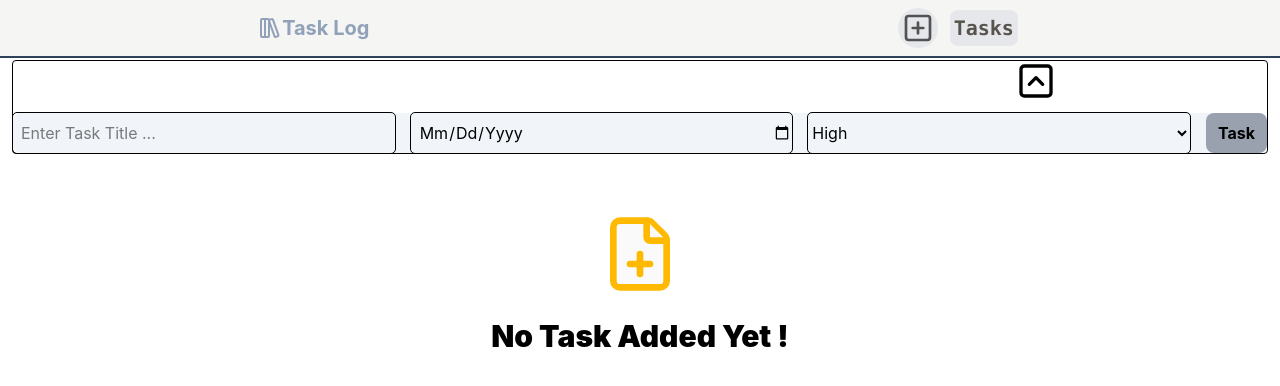
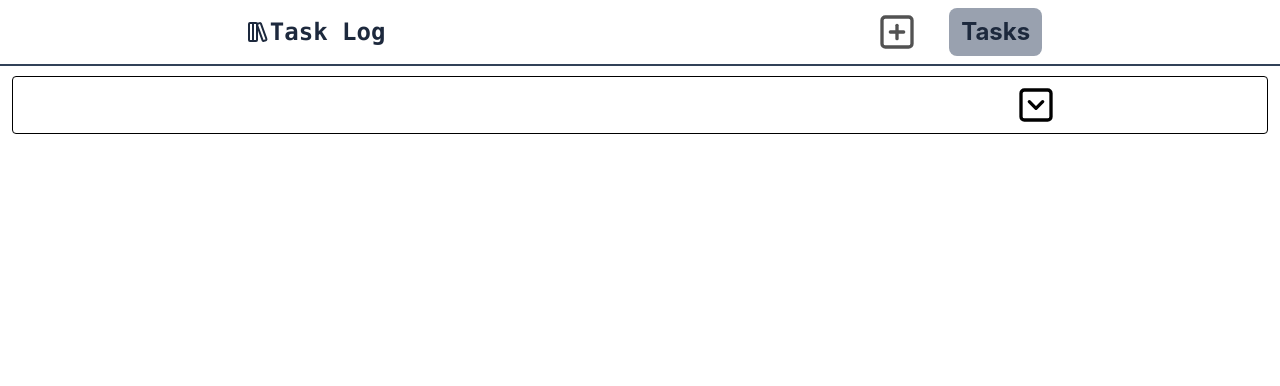
Before and after one commit to abdulsalam-hub/task-log, a React (Vite) app: page /task in a window 1280 px wide. Shown: the top 386 px of the page. Built offline with nearby package versions, Linux system fonts and the light colour scheme.

Commit message:
added more functional code . split component and optimize loading improve performance and accessibility.

```diff
--- a/index.html
+++ b/index.html
@@ -1,13 +1,16 @@
 <!doctype html>
 <html lang="en">
-  <head>
+
+<head>
     <meta charset="UTF-8" />
-    <link rel="icon" type="image/svg+xml" href="/vite.svg" />
+
     <meta name="viewport" content="width=device-width, initial-scale=1.0" />
-    <title>test1</title>
-  </head>
-  <body>
+    <title>task log</title>
+</head>
+
+<body>
     <div id="root"></div>
     <script type="module" src="/src/main.jsx"></script>
-  </body>
+</body>
+
 </html>
--- a/src/claro/Nav.jsx
+++ b/src/claro/Nav.jsx
@@ -3,30 +3,27 @@ import React from 'react'
 import { Link } from "react-router-dom";
 const Nav = () => {
   return (
-    <div className="w-full gap-x-2 py-2 fixed  left-0 top-0 flex justify-around items-center border-b-2 border-b-slate-700 overflow-hidden text-slate-400 bg-stone-100 backdrop-blur-2xl">
+    <div className="w-full gap-x-2 py-2 fixed font-bold  left-0 top-0 flex justify-around items-center border-b-2 border-b-slate-700  text-slate-800 text-2xl backdrop-blur-xs">
       <Link to="/">
         {" "}
-        <div className=" text-xl font-bold capitalize flex items-center  justify-start px-2">
+        <div className="  capitalize flex items-center font-[consolas,arial,sans-serif] justify-start px-2">
           {" "}
           <LibraryBigIcon />
-          <h1 className="block">task log</h1>
+          <h1 className="">task log</h1>
         </div>
       </Link>
-      <div className=" font-bold capitalize font-mono flex  mx-3 items-center justify-between gap-x-3 text-2xl">
-        <div className="flex gap-x-2 text-xl">
+      <div className="text-2xl font-bold capitalize flex items-center justify-between gap-x-8 ">
+        <div className="">
           <Link
             title="add tasks"
             to="/task"
-            className="flex items-center h-10 w-10 rounded-full border-sky-200 bg-gray-200 hover:text-gray-800 justify-center hover:bg-stone-500"
+            className="h-12 w-12 rounded-full  bg-gray-400 text-stone-700 hover:text-gray-800 hover:bg-stone-500"
           >
             {" "}
-            <PlusSquare className="w-8 h-8 text-neutral-600 text-xl font-bold hover:text-gray-800 " />
+            <PlusSquare className="w-10 h-full  text-neutral-600 hover:text-gray-800 " />
           </Link>
         </div>
-        <button
-
-          className="cursor-pointer text-xl font-bold  text-stone-600 rounded-lg bg-gray-200 capitalize p-1 transition-opacity duration-200 hover:bg-stone-300"
-        >
+        <button className="cursor-pointer  rounded-lg bg-gray-400 capitalize py-2 px-3  transition-all duration-200 hover:bg-stone-700">
           <Link to="/taskplace">tasks</Link>
         </button>
       </div>
--- a/src/claro/TaskPlace.jsx
+++ b/src/claro/TaskPlace.jsx
@@ -1,95 +1,67 @@
-import React,{useContext} from 'react'
+import React,{useContext ,useState} from 'react'
 import { TaskShare } from "../context/TaskShare";
-import {Calendar,  Trash2} from "lucide-react";
 
+import TaskCell from "../conponents/TaskCell";
 
 const TaskPlace=() =>
 {
-    const { task,handleDelete,handleComplete }=useContext(TaskShare)
-    const listTasks=["all","completed","undone"]
-    let filterTask;
+    const { task }=useContext(TaskShare)
+  const listTasks=["all","completed","undone"];
+  const [filterTask,setFilterTask]=useState(task)
 
+  let bgColor;
 
 function handlefilter(param) {
     if(param === 'all') {
-        filterTask = task
+      setFilterTask(task);
+      bgColor=" red-700"
+  }
+    const filt = task.filter((tasks) => (!tasks.completed));
+  if(param === "completed") {
+
+    setFilterTask(filt)
+    bgColor = "bg-fuchsia-300 text-white";
+
     }
-    if (param === "completed") {
-        filterTask=task.filter((tasks) =>
-        {
-            return tasks.completed === true
-        })
-    }
-    if(param === "undone") {
-         filterTask = task.filter((tasks) => {
-           return tasks.completed;
-         });
-    }
+  if(param==="undone") {
+    setFilterTask((tasks) => tasks.filter((task) => task.completed));
+    bgColor ="bg-fuchsia-500 text-white";
+  }
+
+
     }
 
   return (
     <>
       <div
-        className={` w-full mt-12  py-2 flex items-center justify-center gap-x-3 bg-slate-500`}
+        className={`w-full mt-18 sticky top-13  right-0 py-3 flex justify-center gap-x-3 bg-slate-500`}
       >
         {listTasks.map((tasks) => {
           return (
             <div
               onClick={() => handlefilter(tasks)}
               key={tasks}
-              className={`${task === "all" | "completed" | "undone" ? "bg-fuchsia-300" : ""} bg-gray-500  text-white rounded-full p-2 font-bold capitalize max-w-35 w-25  text-center my-1 hover:bg-fuchsia-500 cursor-pointer`}
+              className={` ${bgColor} bg-gray-500  text-white rounded-full p-2 font-bold capitalize max-w-35 w-25  text-center my-1 hover:bg-fuchsia-500 cursor-pointer`}
             >
               {tasks}
             </div>
           );
         })}
+
       </div>
 
-      <div className="w-full mt-4 border ">
-        {/* {[filterTask].map((task) => {
+      <div className="w-full mt-4 px-2 ">
+        {filterTask.map((task) =>
+        {
           return (
-            <div
-              className={`border font-bold border-gray-400 ${task.completed ? "border-200 text-gray-900" : " "} rounded p-2 flex items-center justify-around my-2  md:mx-4 w-full `}
-            >
-              <h1
-                className={`font-bold py-3 px-2 text-xl font-['sans-serif',consolas] ${task.completed ? " line-through" : ""}`}
-              >
-                {task.title}
-              </h1>
-
-              <div
-                className={` flex justify-around items-center capitalize ${task.dueDate === task.createdDate ? " text-emerald-500 " : ""} `}
-              >
-                {" "}
-                <span>
-                  <strong className="mr-2">created date :</strong>{" "}
-                  {task.createdDate}
-                </span>
-                <span>
-                  <Calendar className="w-5 h-5 " /> {task.dueDate}
-                </span>
-              </div>
-              <div className="flex justify-around items-baseline-last my-3 w-full">
-                <div
-                  onClick={() => handleComplete(task.id)}
-                  className={`${task.completed ? "bg-green-500 text-slate-300 " : "bg-amber-400 text-white"} rounded-full border border-black p-1`}
-                >
-                  {task.completed ? "unCompleted" : "Completed"}
-                </div>
-                <button
-                  onClick={() => handleDelete(task.id)}
-                  className="h-8 w-8 rounded-full bg-stone-300 text-black/700"
-                >
-                  {" "}
-                  <Trash2 className="h-5 w-5 font-bold text-[16px]" />
-                </button>
-              </div>
-            </div>
+          <TaskCell task={task} key={task}/>
           );
-        })} */}
+      })}
       </div>
     </>
   );
 }
 
+
+
 export default TaskPlace
--- a/src/conponents/Forms.jsx
+++ b/src/conponents/Forms.jsx
@@ -4,10 +4,10 @@ import  { useContext} from 'react'
 const Forms=() =>
 {
   const {
-    title,
+    title,description,
     dueDate,
     priority,
-    handleTitle,
+    handleTitle,handleDescription,
     handleDueDate,
     handlePriority,
     handleAddTasks
@@ -17,7 +17,7 @@ const Forms=() =>
     <form
       onSubmit={handleAddTasks}
       action=""
-      method="get"
+
       className="gap-y-3 bg-slate-100 rounded-lg md:h-10 md:mt-3 flex flex-col md:flex-row items-center md:justify-center md:gap-x-4 md:w-vw w-full "
     >
       <input
@@ -27,6 +27,7 @@ const Forms=() =>
         placeholder="enter task title ..."
         className="w-full h-10 bold outline-1 rounded md:h-full  capitalize  indent-2"
       />
+      <textarea value={description} className="border p-2 w-full overflow-y-auto rounded-lg h-15 shadow-lg shadow-blue-300/50" onChange={handleDescription} name="" id="" placeholder=" enter title description"></textarea>
       <input
         value={dueDate}
         onChange={handleDueDate}
@@ -42,7 +43,7 @@ const Forms=() =>
         onChange={handlePriority}
         className="w-full h-10 bold outline-1 rounded md:h-full  capitalize cursor-pointer"
       >
-        <option value="priority" disabled role="option">
+        <option  disabled aria-readonly={true} role="option">
           choose priorities
         </option>
         <option value="high">high</option>
@@ -52,7 +53,7 @@ const Forms=() =>
       <button
         type="submit"
         role="button"
-        className="cursor-pointer h-10 bg-gray-400 my-2 md:my-0 md:h-full px-3  rounded-lg font-bold capitalize "
+        className="cursor-pointer h-10 bg-gray-400 my-2 md:my-0 md:h-full px-3  rounded-lg font-bold capitalize w-30"
       >
         task
       </button>
--- a/src/conponents/TaskBox.jsx
+++ b/src/conponents/TaskBox.jsx
@@ -4,37 +4,58 @@ import { TaskShare } from '../context/TaskShare'
 import { useContext } from "react";
 
 const TaskBox=memo(function TaskBox({task})
-{const {handleDelete, handleComplete} = useContext(TaskShare);
+{
+  const {handleComplete,handleDelete}=useContext(TaskShare);
+
+
+
   return (
     <>
       <div
-             className={`border font-bold border-gray-400 ${task.completed ? "border-200 text-gray-900" : " "} rounded p-2 flex items-center justify-around my-2  md:mx-4 w-full `}
+        title={task.id}
+        className={`border font-bold  shadow-lg transition-transform hover:translate-1.5 shadow-stone-300 border-gray-600 font-[arial,consolas] ${task.completed ? "border-gray-200 text-gray-900" : ""} rounded-lg p-3 my-2  md:mx-1 w-full `}
       >
-             <h1
-               className={`font-bold py-3 px-2 text-xl font-['sans-serif',consolas] ${task.completed ? " line-through" : ""}`}
+        <button
+          onClick={() => handleDelete(task.id)}
+          className="h-8 w-8 rounded-full bg-stone-300 text-black/700   flex justify-center items-center cursor-pointer hover:scale-105 transition hover:bg-slate-300"
         >
-               {task.title}
-             </h1>
+          {" "}
+          <X className="h-5 w-5 font-bold text-[16px] " />
+        </button>
+        <div
+          className={`font-bold my-3 ${task.completed && " line-through "} `}
+        >
+          <h2 className="text-xl ">{task.title}</h2>
+        </div>
 
+        <details>
+          <summary>dates</summary>
           <div
-               className={` flex justify-around items-center capitalize ${task.dueDate === task.createdDate ? " text-emerald-500 " : ""} `}
+            className={`capitalize flex-col flex  ${task.dueDate === task.createdDate ? " text-emerald-500 " : ""} `}
           >
-               <span>{task.dueDate}</span> <span>{task.createdDate}</span>
+            <span>
+              {" "}
+              <strong>starts: </strong>
+              {task.dueDate}
+            </span>
+            <span>
+              <strong>due: </strong>
+              {task.createdDate}
+            </span>
           </div>
-             <div className="flex justify-around items-baseline-last my-3 w-full">
-               <div
+        </details>
+
+        <div className="flex items-center justify-around  gap-x-3 my-4">
+          <button
+            type="button"
+            title="click to mark: 'completed'"
+            aria-controls="delete"
             onClick={() => handleComplete(task.id)}
-                 className={`${task.completed ? "bg-green-500 text-slate-300 " : "bg-amber-400 text-white"} rounded-full border border-black p-1`}
+            className={`${task.completed ? "bg-amber-500  " : "bg-emerald-500 "} text-white shadow-lg cursor-pointer transition-all duration-300 rounded-full border border-black p-2`}
           >
             {task.completed ? "unCompleted" : "Completed"}
-               </div>
-               <button
-                 onClick={() => handleDelete(task.id)}
-                 className="h-8 w-8 rounded-full bg-stone-300 text-black/700"
-               >
-                 {" "}
-                 <X className="h-5 w-5 font-bold text-[16px]" />
           </button>
+          <div title="priorities" className={` `}>{task.priority}</div>
         </div>
       </div>
     </>
--- /dev/null
+++ b/src/conponents/TaskCell.jsx
@@ -0,0 +1,36 @@
+import {useContext} from "react";
+import {TaskShare} from "../context/TaskShare";
+import {  CalendarCheck,  Trash} from "lucide-react";
+function TaskCell({task})
+{
+  const {handleDelete, handleComplete} = useContext(TaskShare);
+  return (
+    <div key={task.id} className="w-full shadow-lg transition-all duration-500 border p-2 rounded-lg relative">
+      <span
+        onClick={() => handleDelete(task.id)}
+        className="w-10 h-10 cursor-pointer rounded-full hover:bg-stone-400 bg-slate-200 border flex justify-center items-center absolute right-0 mr-5"
+      >
+        <Trash className="hover:text-white" />
+      </span>
+      <h1 className="font-black font-[arial,consolas] capitalize py-3 ">
+        {task.title}
+      </h1>
+      <p className="line-clamp-1 py-1  font-[consolas,arial] font-medium ">
+        {task.description}{" "}
+      </p>
+      <div className="my-3 w-full flex gap-x-2">
+        <CalendarCheck className="text-sky-200" /> <span>{task.dueDate}</span>
+      </div>
+      <div className="flex items-center justify-between mx-3 my-3 ">
+        <button
+          onClick={() => handleComplete(task.id)}
+          className="border rounded-xl px-3 text-center uppercase font-bold transition-all duration-300 cursor-pointer"
+        >
+          {task.completed ? "on" : "done "}
+        </button>
+        <div>{task.priority}</div>
+      </div>
+    </div>
+  );
+}
+export default TaskCell
--- a/src/conponents/Tasks.jsx
+++ b/src/conponents/Tasks.jsx
@@ -3,17 +3,27 @@ import Forms from "./Forms";
 import TaskBox from "./TaskBox";
 import { useContext ,useState} from "react";
 import   { TaskShare} from "../context/TaskShare";
-import {ChevronDownSquare, File ,ChevronUpSquare, FilePlus} from "lucide-react";
+import {ChevronDownSquare,X ,ChevronUpSquare, FilePlus} from "lucide-react";
 const Tasks=() =>
 {
-  const { task,handleComplete,handleDelete }=useContext(TaskShare)
-  const [form,setForm]=useState(false)
+  const  {task}=useContext(TaskShare)
+  const [form,setForm]=useState(true)
   function handleClose() {
     setForm(prev => !prev)
   }
+
+  const NoTask = () => {
+    return (
+      <div>
+        <FilePlus className="text-amber-500 fill-slate-300 h-20 w-20" />
+        <h2>no tasks added yet !</h2>
+        <p className="text-[20px]">click dropdown on the right to add task</p>
+      </div>
+    );
+  };
   return (
-    <div className="pt-13  h-screen w-full px-3 ">
-      <div className="w-full border rounded h-auto mt-2">
+    <div className="pt-16 mb-2  h-screen w-full px-3 ">
+      <div className="w-full border rounded py-2 h-auto mt-3 cursor-pointer">
         {form ? (
           <ChevronDownSquare
             onClick={handleClose}
@@ -27,53 +37,25 @@ const Tasks=() =>
         )}
         {!form && <Forms />}
       </div>
-      <div className="">
-        {task > 0 ? (
-          task.map((task) =>
-          {
-            return (
-            <div
-              key={task.id}
-              className={`border font-bold border-gray-400 ${task.completed ? "border-200 text-gray-900" : " "} rounded p-2 flex items-center justify-around my-2  md:mx-4 w-full `}
-            >
-              <h1
-                className={`font-bold py-3 px-2 text-xl font-['sans-serif',consolas] ${task.completed ? " line-through" : ""}`}
-              >
-                {task.title}
-              </h1>
-
-              <div
-                className={` flex justify-around items-center capitalize ${task.dueDate === task.createdDate ? " text-emerald-500 " : ""} `}
-              >
-                <span>{task.dueDate}</span> <span>{task.createdDate}</span>
-              </div>
-              <div className="flex justify-around items-baseline-last my-3 w-full">
-                <div
-                  onClick={() => handleComplete(task.id)}
-                  className={`${task.completed ? "bg-green-500 text-slate-300 " : "bg-amber-400 text-white"} rounded-full border border-black p-1`}
-                >
-                  {task.completed ? "unCompleted" : "Completed"}
-                </div>
-                <button
-                  onClick={() => handleDelete(task.id)}
-                  className="h-8 w-8 rounded-full bg-stone-300 text-black/700"
-                >
-                  {" "}
-                  <X className="h-5 w-5 font-bold text-[16px]" />
-                </button>
-              </div>
-            </div>
-          );})
-        ) : (
-          <div className="text-center flex justify-center flex-col items-center text-3xl capitalize font-black mt-9">
-            <FilePlus className="text-2xl h-20 w-20 text-amber-400 fill-neutral-50 text-center my-6" />
-            <h2>no task added yet ! </h2>
+      <>
+        {task.map((tasks, idx) => (
+         <TaskBox task={tasks} key={idx} />
+        ))}
+      </>
+      <div className="mx-auto mt-20 font-black text-2xl text-center capitalize">
+        {task.length < 0  && (
+          <div>
+            <FilePlus className="text-amber-500 fill-slate-300 h-20 w-20" />
+            <h2>no tasks added yet !</h2>
+            <p className="text-[20px]">
+              click dropdown on the right to add task
+            </p>
           </div>
         )}
       </div>
-
     </div>
   );
 }
 
-export default Tasks
+
+export default Tasks;
--- a/src/context/TaskContext.jsx
+++ b/src/context/TaskContext.jsx
@@ -2,55 +2,74 @@ import React from "react";
 import {TaskShare} from "./TaskShare";
 import {useState,useEffect} from "react";
 
-const TaskContext = ({children}) => {
-  const [task, setTask] = useState([]);
-  const [title, setTitle] = useState("");
-  const [dueDate, setDueDate] = useState("");
-  const [priority, setPriority] = useState("");
-  function handleTitle(ev) {
+const TaskContext=({children}) =>
+{
+  const [task,setTask]=useState(() =>
+  {
+    const saved=window.localStorage.getItem("task");
+    return saved? JSON.parse(saved):[];
+  });
+  const [title,setTitle]=useState("");
+  const [dueDate,setDueDate]=useState("");
+  const [description, setDescription] = useState("");
+  const [priority,setPriority]=useState("");
+  function handleTitle(ev)
+  {
     setTitle(ev.target.value);
   }
-  function handleDueDate(ev) {
+    function handleDescription(ev) {
+      setDescription(ev.target.value);
+    }
+  function handleDueDate(ev)
+  {
     setDueDate(ev.target.value);
   }
-  function handlePriority(ev) {
+  function handlePriority(ev)
+  {
     setPriority(ev.target.value);
   }
-  const handleAddTasks = (ev) => {
-      ev.preventdefault();
+  function handleAddTasks(ev)
+  {
+
     const tasks={
-      id: title,
+      id: new Date().getSeconds(),
       title,
-      createdDate: new Date().toLocaleString().trimEnd().split("", 10).join(""),
+      description,
+      createdDate: new Date().toLocaleString().trimEnd().split("",10).join(""),
       dueDate,
       completed: false,
       priority
     };
     setTask([tasks,...task]);
+    ev.preventDefault();
+    setTitle(""); setPriority(""); setDueDate("");
+  };
+  function handleDelete(id)
+  {
 
-  console.log([...task,tasks])
-  };
-  const handleDelete = (id) => {
-    return task.filter((tasks) => {
-      return tasks.id !== id;
+    const filtered=task.filter((tasks) => {
+    return tasks.id !== id
     });
-  };
 
-  const handleComplete = (id) => {
-    setTask((prev) => {
-      prev.map((task) => {
-        task.id === id ? {...prev, completed: !task.completed} : prev;
-      });
-    });
-  };
+    setTask(filtered);
+
+
+  }
+
+  function handleComplete(id)
+  {
+    const complete=task.map((tasks) =>
+{
+ tasks.id === id ? {...tasks, complete: true  } : tasks
+})
+
+    setTask(complete)
+  }
     useEffect(() =>
     {
-    window.localStorage.setItem("tasks", task)
-  },[task])
-  useEffect(() =>
-  {
-    localStorage.getItem("tasks")
-  },[task])
+      window.localStorage.setItem("task",JSON.stringify(task));
+    },[task]);
+
     return (
       <TaskShare.Provider
         value={{
@@ -58,9 +77,11 @@ const TaskContext = ({children}) => {
           title,
           dueDate,
           priority,
+          description,
           handleTitle,
           handleDueDate,
           handlePriority,
+          handleDescription,
           handleAddTasks,
           handleDelete,
           handleComplete
@@ -69,5 +90,6 @@ const TaskContext = ({children}) => {
         {children}
       </TaskShare.Provider>
     );
-};
+  }
+
 export default TaskContext;
```
Also changed, not shown: src/App.jsx (+4 -4 lines), src/App.css (deleted). Lines whose indentation alone changed are shown as unchanged.
